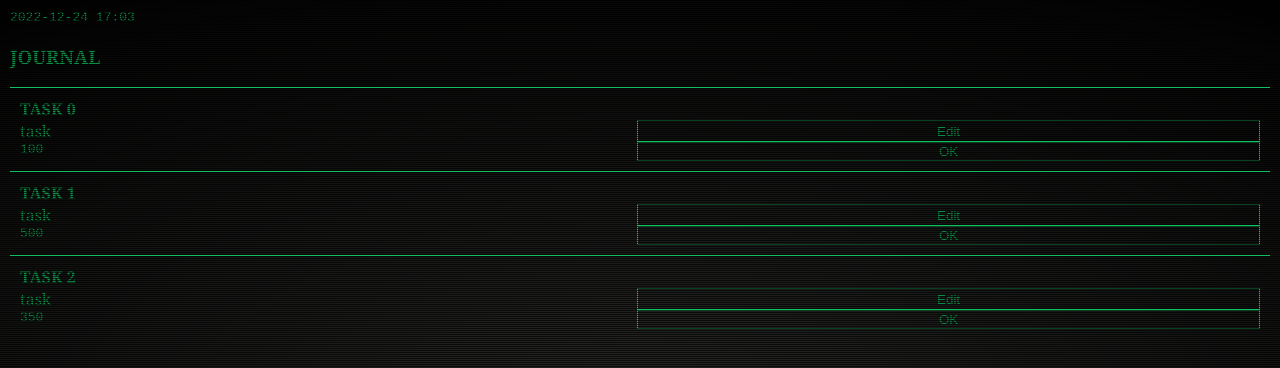
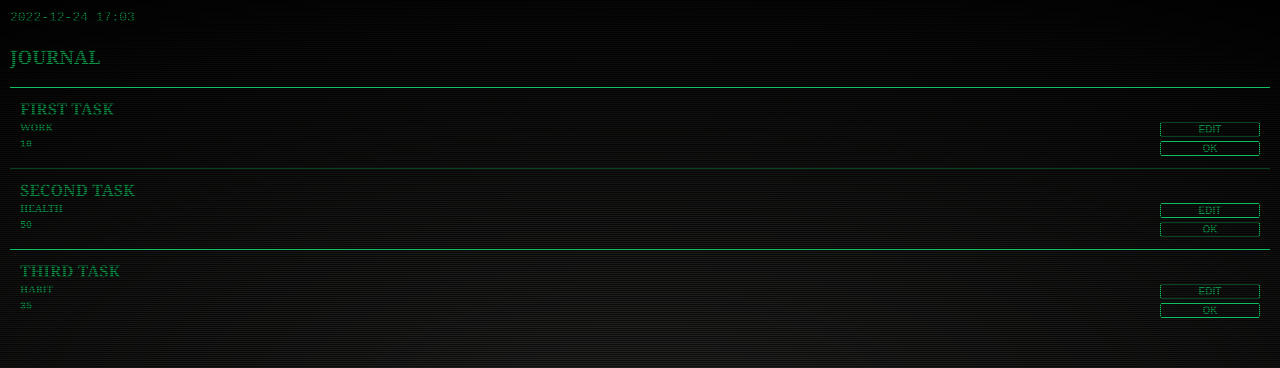
Before and after one commit to maxershov/productive-wallet, a Preact app: page / in a window 1280 px wide. Shown: the top 368 px of the page. Built offline with nearby package versions, Linux system fonts and the light colour scheme.

Commit message:
feat: style imprvts

```diff
--- a/src/BFF/mock.ts
+++ b/src/BFF/mock.ts
@@ -2,26 +2,26 @@ import { Task } from 'types';
 
 export const task0: Task = {
   ID: 0,
-  type: 'task',
+  type: 'WORK',
   userId: 0,
-  title: 'TASK 0',
-  price: 100,
+  title: 'FIRST TASK',
+  price: 10,
 };
 
 export const task1: Task = {
   ID: 1,
-  type: 'task',
+  type: 'HEALTH',
   userId: 0,
-  title: 'TASK 1',
-  price: 500,
+  title: 'SECOND TASK',
+  price: 50,
 };
 
 export const task2: Task = {
   ID: 2,
-  type: 'task',
+  type: 'HABIT',
   userId: 0,
-  title: 'TASK 2',
-  price: 350,
+  title: 'THIRD TASK',
+  price: 35,
 };
 
 export const tasks = [task0, task1, task2];
--- a/src/Components/CardContainer/Components/Card/card.module.css
+++ b/src/Components/CardContainer/Components/Card/card.module.css
@@ -1,10 +1,12 @@
 .grid {
   display: grid;
   grid-template-rows: auto;
+  justify-content: space-between;
+  align-items: start;
   grid-template-areas:
-    'title title'
-    'type edit'
-    'price button';
+    'title title title'
+    'type none edit'
+    'price none button';
 }
 
 .title {
@@ -13,20 +15,29 @@
 }
 
 .type {
+  font-weight: bold;
+  font-size: 10px;
   grid-area: type;
 }
 
 .price {
+  font-weight: bold;
+  font-size: 10px;
   grid-area: price;
   font-family: monospace;
 }
 
 .button,
 .edit {
+  font-weight: bold;
+  font-size: 10px;
+  width: 100px;
   color: #1bff80;
   background: none;
   border: solid 1px #1bff80;
   cursor: pointer;
+  border-radius: 2px;
+  margin: 2px 0;
 
   &:hover {
     opacity: 0.6;
--- a/src/Components/CardContainer/Components/Card/index.tsx
+++ b/src/Components/CardContainer/Components/Card/index.tsx
@@ -13,7 +13,7 @@ const Card: React.FC<PropsTypes> = (props: PropsTypes) => {
       <span className={`${globalStyles.blink} ${styles.type}`}>{type}</span>
       <span className={`${globalStyles.blink} ${styles.price}`}>{price}</span>
       <button onClick={onEditClick} type="button" className={styles.edit}>
-        <span className={globalStyles.blink}>Edit</span>
+        <span className={globalStyles.blink}>EDIT</span>
       </button>
       <button type="button" className={styles.button}>
         <span className={globalStyles.blink}>OK</span>
--- a/src/Components/CardContainer/Components/Edit/edit.module.css
+++ b/src/Components/CardContainer/Components/Edit/edit.module.css
@@ -2,36 +2,50 @@
   display: grid;
   grid-template-rows: auto;
   grid-template-areas:
-    'title title'
-    'type cancel'
-    'price button';
+    'title title title'
+    'type type cancel'
+    'price price button';
+  /* justify-content: space-between; */
+  align-items: start;
+}
+
+.title,
+.type,
+.price {
+  border: none;
+  margin: 1px 0;
+  font-weight: bold;
+  background: #1bff80;
 }
 
 .title {
-  font-weight: bold;
-  background: #1bff80;
+  font-size: 12px;
   grid-area: title;
 }
 
 .type {
-  font-weight: bold;
-  background: #1bff80;
+  font-size: 10px;
   grid-area: type;
 }
 
 .price {
   font-weight: bold;
-  background: #1bff80;
+  font-size: 10px;
   grid-area: price;
+  font-family: monospace;
 }
 
 .button,
 .cancel {
   background: #1bff80;
+  font-weight: bold;
+  font-size: 10px;
+  color: black;
+  border: 1px solid black;
   cursor: pointer;
 
   &:hover {
-    opacity: 0.7;
+    opacity: 0.6;
   }
 }
 
--- a/src/Components/Wrapper/wrapper.module.css
+++ b/src/Components/Wrapper/wrapper.module.css
@@ -1,4 +1,5 @@
 .wrapper {
+  /* background: linear-gradient(90deg, rgba(0,0,0,1) 0%, rgba(29,29,29,1) 25%, rgba(61,60,60,1) 47%, rgba(29,29,29,1) 75%, rgba(0,0,0,1) 100%); */
   background: radial-gradient(
     97.8% 60.23% at 50% 50%,
     #2f2f2d 8.29%,
@@ -10,6 +11,7 @@
 }
 
 .lines {
+  background-size: 2px 2px;
   pointer-events: none;
   background-image: repeating-linear-gradient(#000 4px, transparent 6px);
   height: 100%;
```
